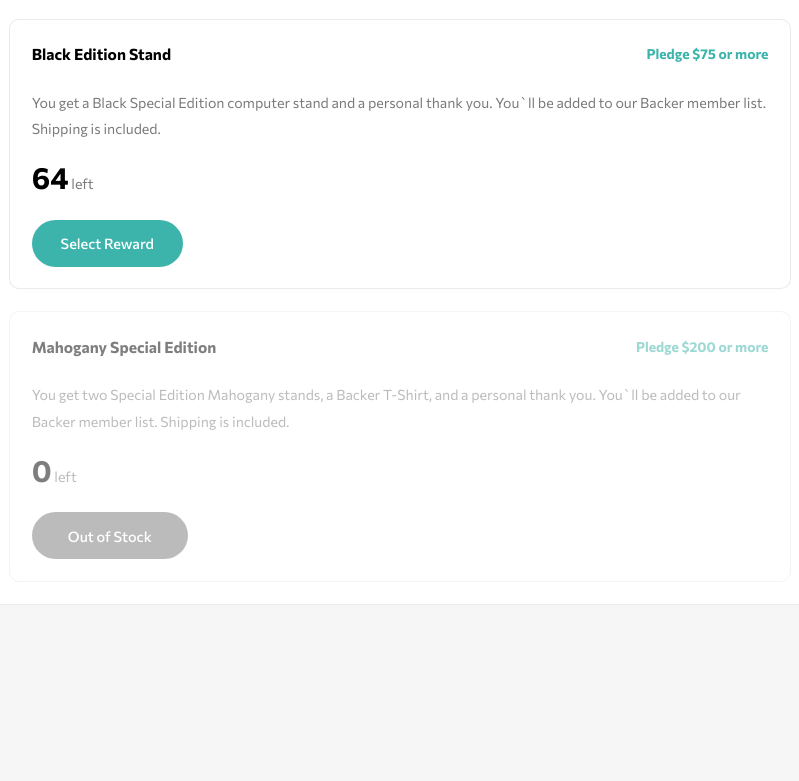
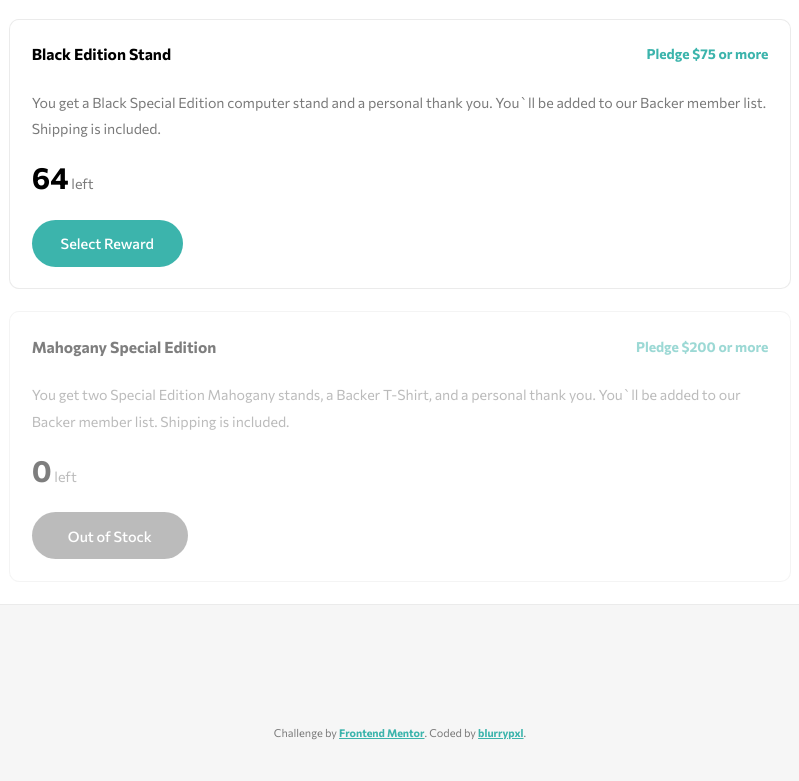
Before and after one commit to blurrypxl/crowdfunding-product-page-main, a plain HTML site: page index.html in a window 1280 px wide. Shown: the part 1222-2003 px from the top of the page, without its empty margins (240-1039 px from the left). Before the commit the page ends 1948 px from the top, so only its background shows below. Drawn offline with Linux system fonts and the light colour scheme.

Commit message:
Add footer

```diff
--- a/index.html
+++ b/index.html
@@ -308,6 +308,11 @@
     </div>
     <!-- Selection modal end -->
 
+    <footer class="attribution">
+      Challenge by <a href="https://www.frontendmentor.io?ref=challenge" target="_blank">Frontend Mentor</a>.
+      Coded by <a href="https://www.frontendmentor.io/profile/blurrypxl" target="_blank">blurrypxl</a>.
+    </footer>
+
     <!-- main.js -->
     <script src="./styles/js/main.js"></script>
   </body>
--- a/styles/css/main.css
+++ b/styles/css/main.css
@@ -180,6 +180,9 @@
   /* margin: 0.2em 0; */
   width: fit-content;
 }
+.modal-btn:hover {
+  cursor: pointer;
+}
 .btn-mcyan {
   border-radius: 50px;
   background-color: var(--Moderate-cyan);
@@ -187,6 +190,10 @@
   color: white;
   font-weight: 500;
   font-size: 4vw;
+}
+.btn-mcyan:hover {
+  background-color: var(--Dark-cyan);
+  cursor: pointer;
 }
 .btn-dgrey {
   border-radius: 50px;
@@ -438,6 +445,7 @@
   align-items: center;
   position: relative;
   width: fit-content;
+  cursor: pointer;
   /* width: 13em; */
   animation-name: pop1;
   animation-duration: 250ms;
@@ -460,6 +468,7 @@
   background-repeat: no-repeat;
   background-position: center center;
   position: relative;
+  cursor: pointer;
   width: 50px;
   height: 50px;
   z-index: 1;
@@ -525,7 +534,7 @@
 
 /* Modals - Start */
 .modal-container {
-  border: 1px solid purple;
+  /* border: 1px solid purple; */
   /* overflow: hidden scroll; */
   display: none;
   position: fixed;
@@ -643,5 +652,12 @@
 /* Modals - End */
 
 /* Footer */
-.attribution { font-size: 11px; text-align: center; }
-.attribution a { color: hsl(228, 45%, 44%); }
+.attribution {
+  font-size: 11px;
+  text-align: center;
+  height: 5em;
+}
+.attribution a {
+  font-weight: 700;
+  color: var(--Moderate-cyan);
+}
```
